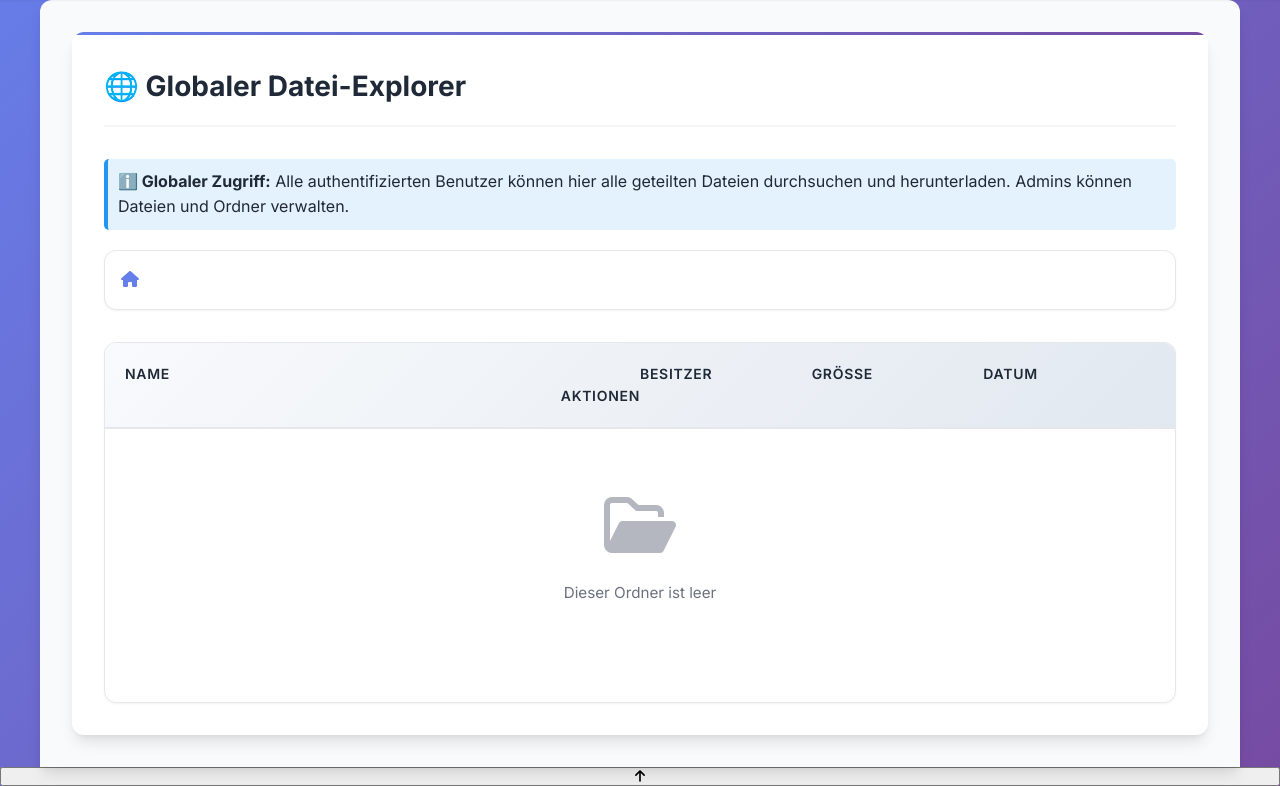
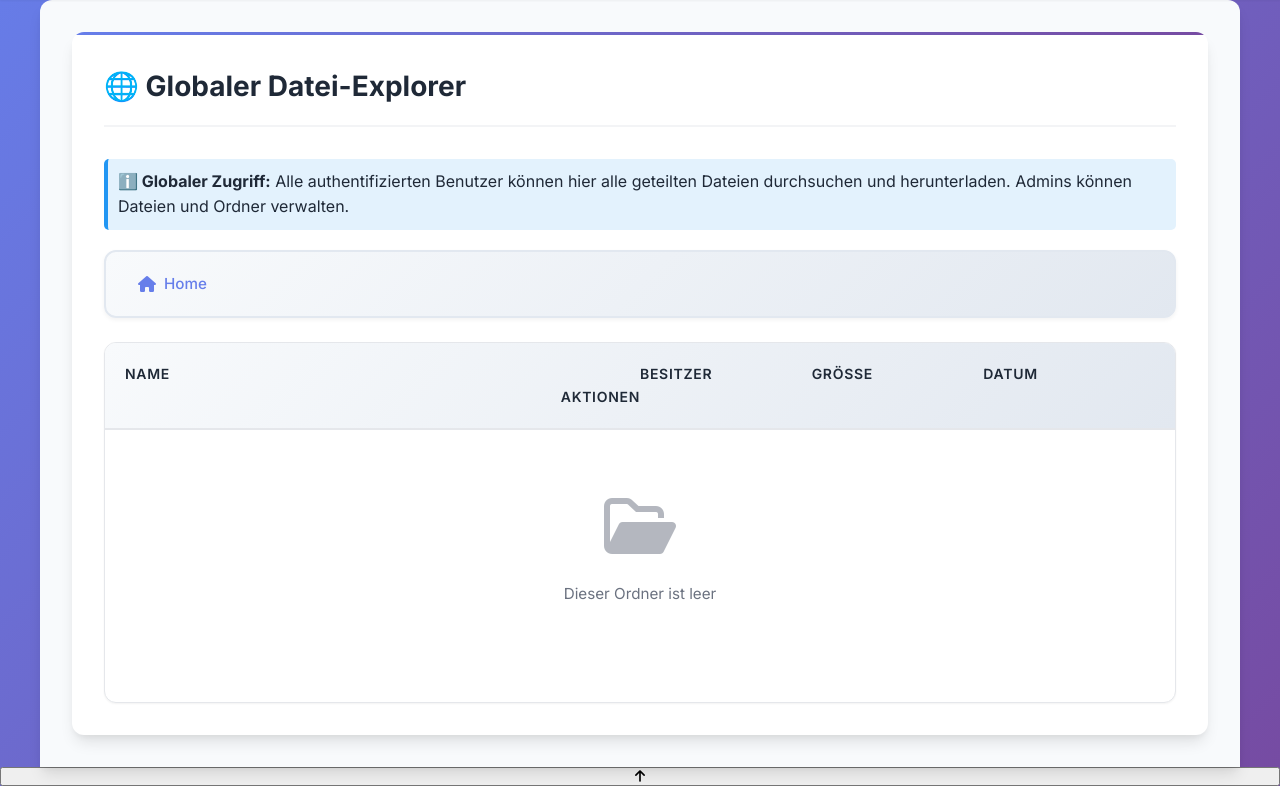
Before and after one commit to 7Solomon/HomeServer, a Flask app: template app/templates/storage/files.html in a window 1280 px wide. Shown: the part 79-865 px from the top of the page. Run offline with Flask 3, Linux system fonts and the light colour scheme; the template is opened without the code that fills it, so the values that code supplies are empty.

Commit message:
updated the path visibilty in storage

```diff
--- a/app/static/css/storage.css
+++ b/app/static/css/storage.css
@@ -40,16 +40,17 @@
 }
 
 .breadcrumb {
+    background: linear-gradient(135deg, #f8fafc 0%, #e2e8f0 100%);
+    border: 2px solid #e2e8f0;
+    border-radius: var(--border-radius);
+    padding: 1rem 1.5rem;
+    margin-bottom: 1.5rem;
     display: flex;
     align-items: center;
-    margin-bottom: 2rem;
-    padding: 1rem;
-    background: white;
-    border: 1px solid #e5e7eb;
-    border-radius: var(--border-radius);
-    box-shadow: var(--shadow-sm);
-    overflow-x: auto;
-    white-space: nowrap;
+    flex-wrap: wrap;
+    gap: 0.5rem;
+    font-size: 0.95rem;
+    box-shadow: 0 2px 4px rgba(0, 0, 0, 0.05);
 }
 
 .breadcrumb a {
@@ -57,17 +58,35 @@
     text-decoration: none;
     font-weight: 500;
     transition: all 0.3s ease;
+    display: flex;
+    align-items: center;
+    gap: 0.5rem;
+    padding: 0.25rem 0.5rem;
+    border-radius: 4px;
 }
 
 .breadcrumb a:hover {
-    color: var(--primary-light);
-    transform: translateX(2px);
+    background: rgba(102, 126, 234, 0.1);
+    color: var(--primary-color);
+}
+
+.breadcrumb a i {
+    font-size: 1rem;
 }
 
 .breadcrumb .separator {
-    margin: 0 0.75rem;
     color: var(--text-light);
-    font-weight: 300;
+    font-weight: 400;
+    user-select: none;
+}
+
+.breadcrumb .current {
+    color: var(--text-color);
+    font-weight: 600;
+    padding: 0.25rem 0.5rem;
+    background: white;
+    border-radius: 4px;
+    border: 1px solid #e2e8f0;
 }
 
 .files-list {
```
Also changed, not shown: app/blueprints/storage/web.py, app/templates/storage/files.html.
